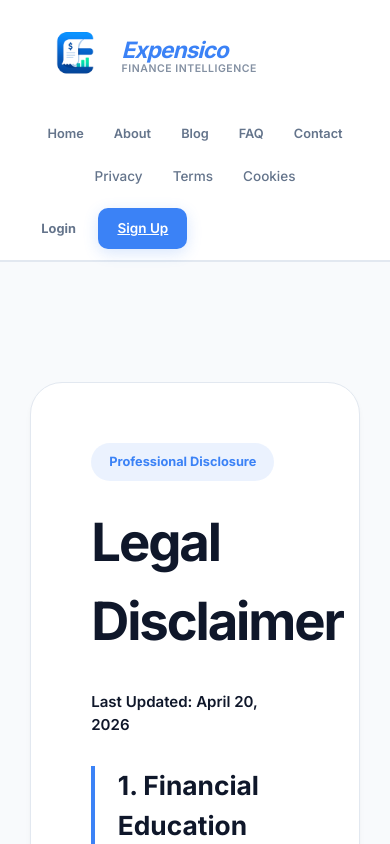
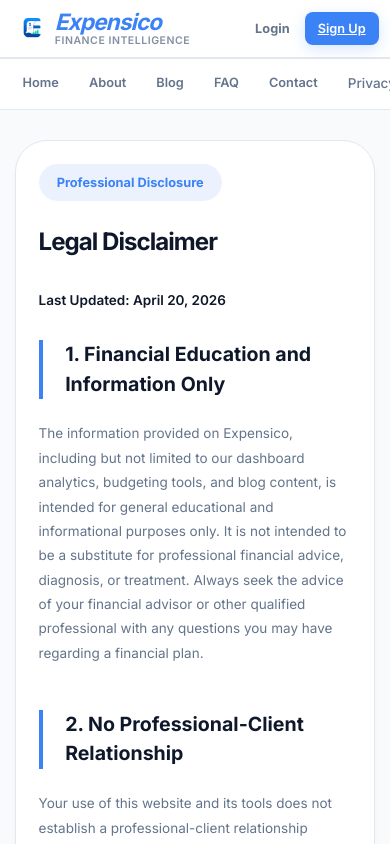
Before and after one commit to MALIKZONTY/Expense-Tracker, a React (Vite) app in the folder frontend/: page /disclaimer in a window 390 px wide. Shown: the top 844 px of the page. Built offline with nearby package versions, Linux system fonts and the light colour scheme; no server answers.

Commit message:
UI fixes

```diff
--- a/frontend/src/components/Footer.jsx
+++ b/frontend/src/components/Footer.jsx
@@ -25,7 +25,7 @@ const Footer = () => {
           {/* Brand Column */}
           <div>
             <Link to="/" style={{ display: 'flex', alignItems: 'center', gap: '0.1rem', textDecoration: 'none', marginBottom: '1.25rem' }}>
-              <img src="/logo.png" alt="Expensico Logo" style={{ width: '90px', height: '90px', objectFit: 'contain' }} />
+              <img src="/logo.png" className="custom-logo" alt="Expensico Logo" style={{ width: '90px', height: '90px', objectFit: 'contain' }} />
               <span style={{ fontSize: '1.25rem', fontWeight: 900, color: 'var(--primary-color)', fontStyle: 'italic' }}>Expensico</span>
             </Link>
             <p style={{ fontSize: '0.9rem', color: 'var(--text-secondary)', lineHeight: '1.6' }}>
--- a/frontend/src/components/NavBar.jsx
+++ b/frontend/src/components/NavBar.jsx
@@ -35,7 +35,7 @@ export default function NavBar() {
         borderBottom: '1px solid var(--border-color)'
       }}>
         <Link to="/" className="nav-brand" style={{ display: 'flex', alignItems: 'center', gap: '0.1rem', textDecoration: 'none', flexShrink: 0 }}>
-          <img src="/logo.png" alt="Expensico Logo" style={{ width: '90px', height: '90px', objectFit: 'contain' }} />
+          <img src="/logo.png" className="custom-logo" alt="Expensico Logo" style={{ width: '90px', height: '90px', objectFit: 'contain' }} />
           <div style={{ display: 'flex', flexDirection: 'column', lineHeight: '1.1' }}>
             <span style={{ fontSize: '1.5rem', fontStyle: 'italic', fontWeight: 900, color: 'var(--primary-color)', letterSpacing: '-0.04em' }}>Expensico</span>
             <span style={{ fontSize: '0.7rem', fontWeight: 600, color: 'var(--text-secondary)', opacity: 0.8, letterSpacing: '0.05em', textTransform: 'uppercase' }}>
@@ -43,9 +43,31 @@ export default function NavBar() {
             </span>
           </div>
         </Link>
+        {/* Auth Actions (Top Tier) */}
+        <div className="nav-actions" style={{ display: 'flex', alignItems: 'center', gap: '1rem', flexShrink: 0 }}>
+          {user ? (
+            <div style={{ display: 'flex', alignItems: 'center', gap: '0.75rem' }}>
+              <div style={{ display: 'flex', alignItems: 'center', gap: '0.5rem', background: 'rgba(59, 130, 246, 0.05)', padding: '0.4rem 0.8rem', borderRadius: '20px', border: '1px solid rgba(59, 130, 246, 0.1)' }} className="hide-mobile">
+                <User size={16} style={{ color: 'var(--primary-color)' }} />
+                <span style={{ fontSize: '0.85rem', fontWeight: 600, color: 'var(--text-primary)' }}>{(user?.name || user?.email || 'User').split(' ')[0]}</span>
+              </div>
+              <button onClick={handleLogout} className="btn nav-logout" style={{ padding: '0.4rem 0.6rem' }}>
+                <LogOut size={16} />
+              </button>
+            </div>
+          ) : (
+            <div className="nav-auth-links" style={{ display: 'flex', alignItems: 'center', gap: '0.4rem' }}>
+              <Link to="/login" className="nav-link" style={{ fontWeight: 700, padding: '0.4rem 0.6rem', fontSize: '0.85rem' }}>Login</Link>
+              <Link to="/register" className="btn btn-primary" style={{ padding: '0.4rem 0.8rem', borderRadius: '8px', fontSize: '0.85rem' }}>
+                Sign Up
+              </Link>
+            </div>
+          )}
+        </div>
+      </div>
 
-        {/* Unified Navigation Links */}
-        <div style={{ display: 'flex', alignItems: 'center', gap: '0.5rem', flexWrap: 'wrap', justifyContent: 'center' }}>
+      {/* Unified Navigation Links (Scrollable on Mobile) */}
+      <div className="nav-links-wrapper" style={{ display: 'flex', alignItems: 'center', gap: '0.5rem', flexWrap: 'wrap', justifyContent: 'center', paddingBottom: '0.5rem', width: '100%' }}>
           {user ? (
             <>
               <Link to="/" className={`nav-link ${isActive('/')}`}><Layout size={18} /> Dashboard</Link>
@@ -68,28 +90,6 @@ export default function NavBar() {
           )}
         </div>
 
-        {/* Auth Actions */}
-        <div className="nav-actions" style={{ display: 'flex', alignItems: 'center', gap: '1rem', flexShrink: 0 }}>
-          {user ? (
-            <div style={{ display: 'flex', alignItems: 'center', gap: '0.75rem' }}>
-              <div style={{ display: 'flex', alignItems: 'center', gap: '0.5rem', background: 'rgba(59, 130, 246, 0.05)', padding: '0.4rem 0.8rem', borderRadius: '20px', border: '1px solid rgba(59, 130, 246, 0.1)' }}>
-                <User size={16} style={{ color: 'var(--primary-color)' }} />
-                <span style={{ fontSize: '0.85rem', fontWeight: 600, color: 'var(--text-primary)' }}>{(user?.name || user?.email || 'User').split(' ')[0]}</span>
-              </div>
-              <button onClick={handleLogout} className="btn nav-logout" style={{ padding: '0.4rem 0.6rem' }}>
-                <LogOut size={16} />
-              </button>
-            </div>
-          ) : (
-            <div className="nav-auth-links" style={{ display: 'flex', alignItems: 'center', gap: '0.75rem' }}>
-              <Link to="/login" className="nav-link" style={{ fontWeight: 700 }}>Login</Link>
-              <Link to="/register" className="btn btn-primary" style={{ padding: '0.6rem 1.2rem', borderRadius: '10px', fontSize: '0.9rem' }}>
-                Sign Up
-              </Link>
-            </div>
-          )}
-        </div>
-      </div>
     </nav>
   );
 }
--- a/frontend/src/index.css
+++ b/frontend/src/index.css
@@ -17,6 +17,12 @@
   box-sizing: border-box;
   margin: 0;
   padding: 0;
+  overflow-wrap: break-word;
+  word-break: break-word;
+}
+img, video {
+  max-width: 100%;
+  height: auto;
 }
 
 body {
@@ -50,6 +56,14 @@ p { color: var(--text-secondary); }
 .gap-1 { gap: 0.5rem; }
 .gap-2 { gap: 1rem; }
 .gap-4 { gap: 2rem; }
+
+/* Responsive Page Utilities */
+.page-container {
+  padding: 6rem 2rem;
+}
+.page-card {
+  padding: 4rem;
+}
 
 /* Cards & Containers */
 .card {
@@ -117,6 +131,10 @@ p { color: var(--text-secondary); }
   transition: all 0.2s;
   padding: 0.4rem 0.8rem;
   border-radius: 8px;
+  display: flex;
+  align-items: center;
+  gap: 0.5rem;
+  white-space: nowrap;
 }
 .nav-link:hover, .nav-link.active {
   color: var(--primary-color);
@@ -536,6 +554,39 @@ tr:last-child td {
     flex: 1 1 auto !important;
     width: 100%;
   }
+
+  .custom-logo {
+    width: 42px !important;
+    height: 42px !important;
+  }
+
+  h1 { font-size: 1.6rem !important; }
+  h2 { font-size: 1.3rem !important; }
+  h3 { font-size: 1.1rem !important; }
+  p { font-size: 0.9rem; }
+
+  .nav-links-wrapper {
+    flex-wrap: nowrap !important;
+    overflow-x: auto;
+    -webkit-overflow-scrolling: touch;
+    width: 100vw !important;
+    justify-content: flex-start !important;
+    padding: 0.4rem 0.75rem 0.6rem 0.75rem !important;
+    border-top: 1px solid var(--border-color);
+  }
+
+  .navbar-top {
+    flex-wrap: nowrap !important;
+    padding: 0.5rem 0.75rem !important;
+    gap: 0.4rem !important;
+  }
+
+  .page-container {
+    padding: 2rem 1rem !important;
+  }
+  .page-card {
+    padding: 1.5rem !important;
+  }
 }
 
 /* Blog Content Styling */
--- a/frontend/src/pages/Disclaimer.jsx
+++ b/frontend/src/pages/Disclaimer.jsx
@@ -2,8 +2,8 @@ import { Link } from 'react-router-dom';
 
 export default function Disclaimer() {
   return (
-    <div className="container" style={{ padding: '8rem 2rem' }}>
-      <div className="card shadow-soft" style={{ maxWidth: '1000px', margin: '0 auto', padding: '4rem', background: 'white', borderRadius: '32px' }}>
+    <div className="container page-container">
+      <div className="card shadow-soft page-card" style={{ maxWidth: '1000px', margin: '0 auto', background: 'white', borderRadius: '32px' }}>
         <div style={{ background: 'rgba(59, 130, 246, 0.1)', color: 'var(--primary-color)', padding: '0.6rem 1.2rem', borderRadius: '20px', display: 'inline-block', fontWeight: 700, fontSize: '0.85rem', marginBottom: '1.5rem' }}>
           Professional Disclosure
         </div>
--- a/frontend/src/pages/PrivacyPolicy.jsx
+++ b/frontend/src/pages/PrivacyPolicy.jsx
@@ -1,7 +1,7 @@
 export default function PrivacyPolicy() {
   return (
-    <div className="container" style={{ padding: '8rem 2rem' }}>
-      <div className="card shadow-soft" style={{ maxWidth: '1000px', margin: '0 auto', padding: '4rem', background: 'white', borderRadius: '32px' }}>
+    <div className="container page-container">
+      <div className="card shadow-soft page-card" style={{ maxWidth: '1000px', margin: '0 auto', background: 'white', borderRadius: '32px' }}>
         <div style={{ background: 'rgba(59, 130, 246, 0.1)', color: 'var(--primary-color)', padding: '0.6rem 1.2rem', borderRadius: '20px', display: 'inline-block', fontWeight: 700, fontSize: '0.85rem', marginBottom: '1.5rem' }}>
           Privacy Commitment
         </div>
--- a/frontend/src/pages/TermsAndConditions.jsx
+++ b/frontend/src/pages/TermsAndConditions.jsx
@@ -2,8 +2,8 @@ import { Link } from 'react-router-dom';
 
 export default function TermsAndConditions() {
   return (
-    <div className="container" style={{ padding: '8rem 2rem' }}>
-      <div className="card shadow-soft" style={{ maxWidth: '1000px', margin: '0 auto', padding: '4rem', background: 'white', borderRadius: '32px' }}>
+    <div className="container page-container">
+      <div className="card shadow-soft page-card" style={{ maxWidth: '1000px', margin: '0 auto', background: 'white', borderRadius: '32px' }}>
         <div style={{ background: 'rgba(59, 130, 246, 0.1)', color: 'var(--primary-color)', padding: '0.6rem 1.2rem', borderRadius: '20px', display: 'inline-block', fontWeight: 700, fontSize: '0.85rem', marginBottom: '1.5rem' }}>
           Usage Agreement
         </div>
```
Also changed, not shown: frontend/src/pages/CookiePolicy.jsx (+12 -13 lines), frontend/src/pages/FAQ.jsx (+4 -4 lines).
